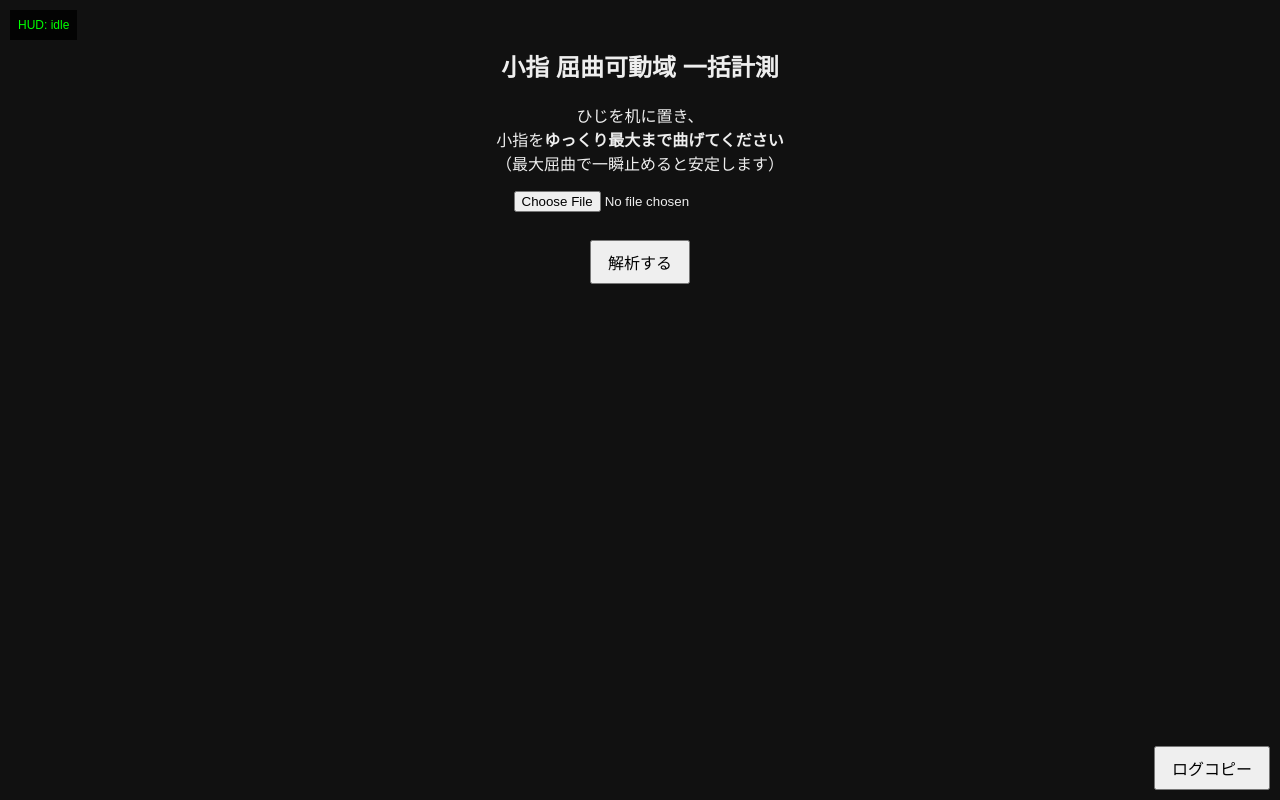
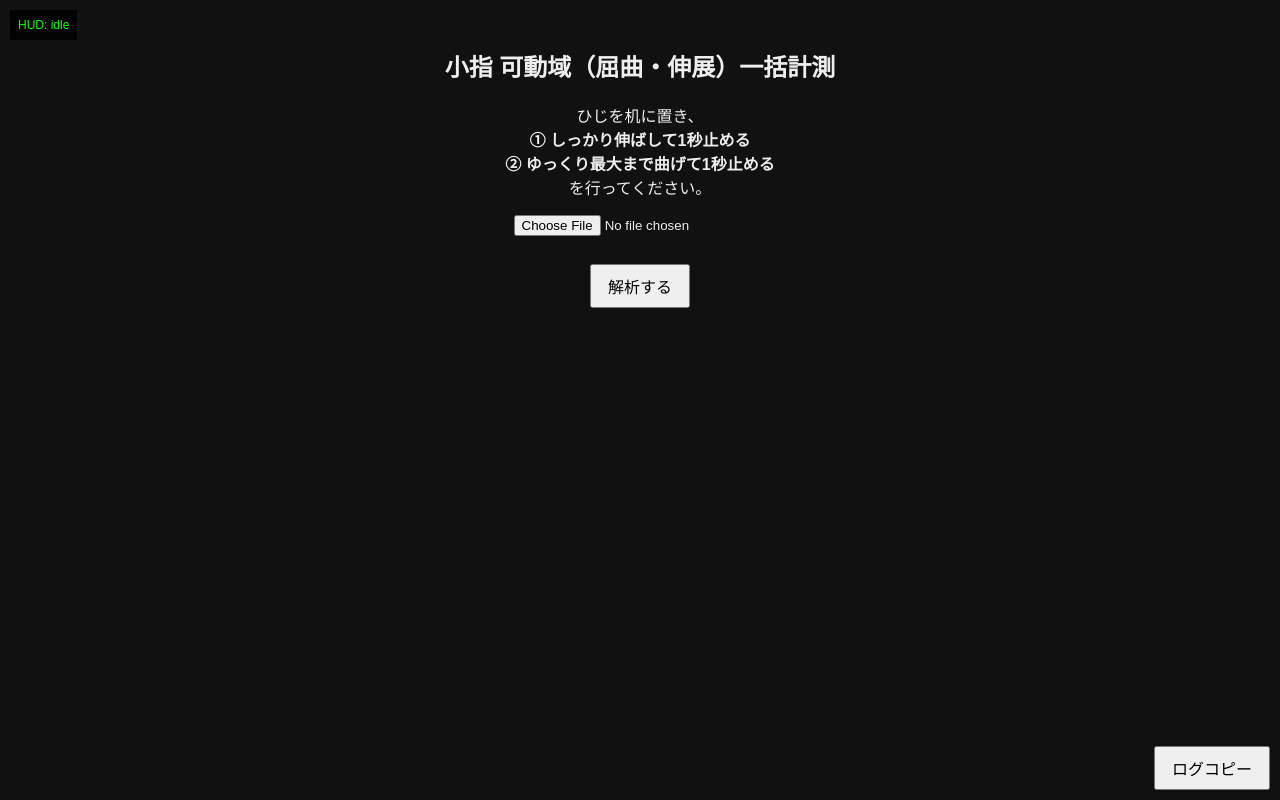
Before and after one commit to xx2323kanaa-code/1229ROM, a plain HTML site: page index.html in a window 1280 px wide. Drawn offline with Linux system fonts and the light colour scheme.

Commit message:
Update index.html

```diff
--- a/index.html
+++ b/index.html
@@ -3,7 +3,7 @@
 <head>
 <meta charset="UTF-8">
 <meta name="viewport" content="width=device-width, initial-scale=1.0">
-<title>Little Finger Flexion ROM Analyzer</title>
+<title>Little Finger ROM Analyzer (Flex + Ext)</title>
 <style>
 body{
   font-family:sans-serif;
@@ -43,12 +43,15 @@ button{
 </head>
 <body>
 
-<h2>小指 屈曲可動域 一括計測</h2>
+<h2>小指 可動域（屈曲・伸展）一括計測</h2>
 
 <p>
 ひじを机に置き、<br>
-小指を<strong>ゆっくり最大まで曲げてください</strong><br>
-（最大屈曲で一瞬止めると安定します）
+<strong>
+① しっかり伸ばして1秒止める<br>
+② ゆっくり最大まで曲げて1秒止める
+</strong><br>
+を行ってください。
 </p>
 
 <input type="file" id="videoInput" accept="video/*"><br><br>
```
